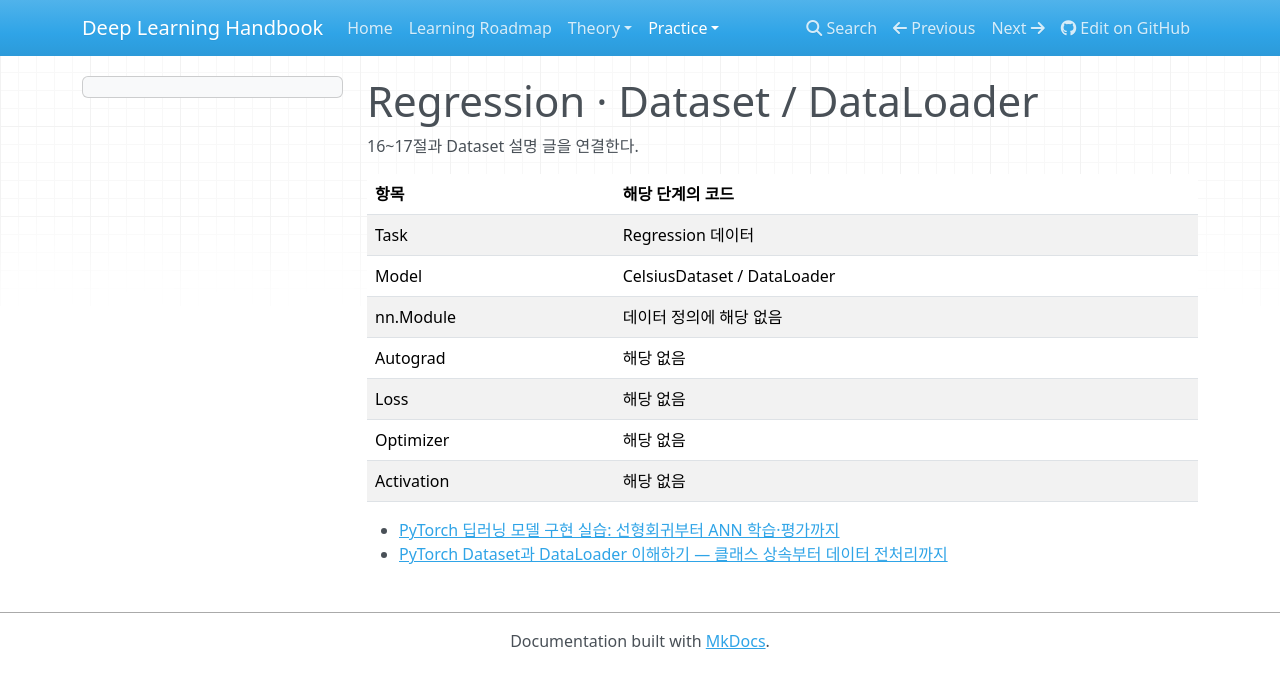
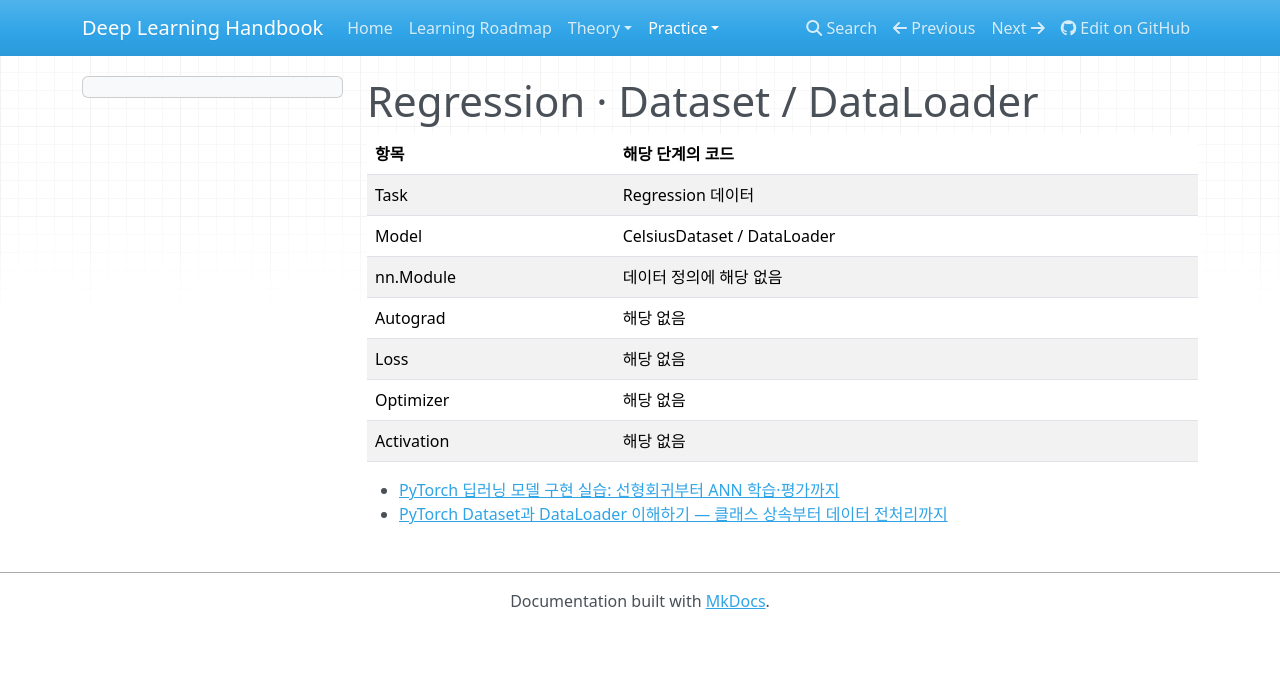
Before and after one commit to minwoo02/deep-learning-handbook, an MkDocs documentation site: the page built from docs/practice/stages/data.md, in a window 1280 px wide. Shown: the top 688 px of the page. Built offline with MkDocs 1.6.1, drawn with Linux system fonts in a browser that asks for light colours; nearby versions of some CDN libraries.

Commit message:
Update data.md by removing unnecessary line
Removed a line that connects the explanation of Dataset with section 16~17.

```diff
--- a/docs/practice/stages/data.md
+++ b/docs/practice/stages/data.md
@@ -1,6 +1,4 @@
 # Regression · Dataset / DataLoader
-
-16~17절과 Dataset 설명 글을 연결한다.
 
 | 항목 | 해당 단계의 코드 |
 | --- | --- |
```
